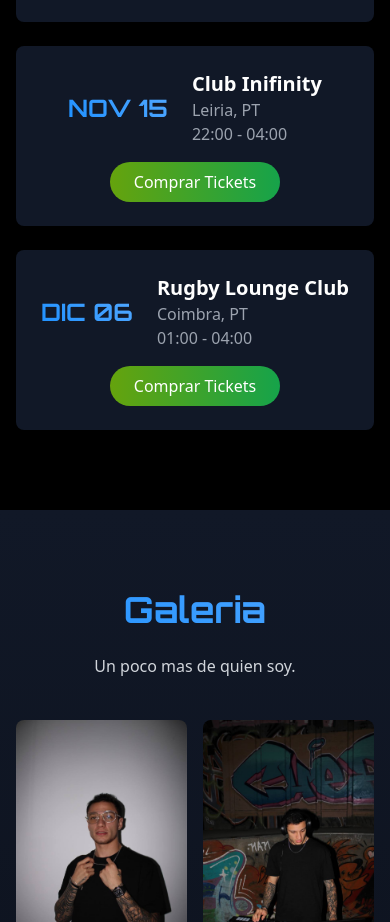
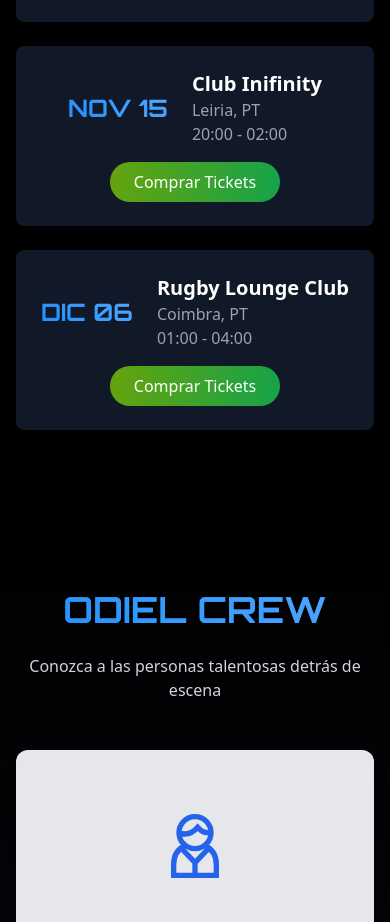
Before and after one commit to EdgarDNavarro/dj-odiel, a React (Vite) app: page / in a window 390 px wide. Shown: the part 4130-5052 px from the top of the page. Built offline with nearby package versions, Linux system fonts and the light colour scheme; a web font is replaced by a local one.

Commit message:
our team

```diff
--- a/src/App.tsx
+++ b/src/App.tsx
@@ -6,6 +6,7 @@ import Events from './components/Events';
 import Navbar from './components/Navbar';
 import { Gallery } from './components/Gallery';
 import SocialMedia from './components/SocialMedia';
+import OurTeam from './components/OurTeam';
 
 function App() {
   return (
@@ -16,6 +17,7 @@ function App() {
       <Music />
       <Events />
       {/* <Contact /> */}
+      <OurTeam/>
       <Gallery />
 
       <footer className="bg-black py-8 text-center">
--- a/src/components/Events.tsx
+++ b/src/components/Events.tsx
@@ -14,7 +14,7 @@ const Events = () => {
       date: "NOV 15",
       venue: "Club Inifinity",
       location: "Leiria, PT",
-      time: "22:00 - 04:00",
+      time: "20:00 - 02:00",
       map: "https://maps.app.goo.gl/9hA5JxnXdzjD9Lp16",
       finished: false
     },
--- a/src/components/Navbar.tsx
+++ b/src/components/Navbar.tsx
@@ -14,7 +14,7 @@ const Navbar = () => {
 
           <div className="hidden md:block">
             <div className="ml-10 flex items-baseline space-x-4">
-              {['Home', 'About', 'Music', 'Events', 'Contact', 'Gallery'].map((item) => (
+              {['Home', 'About', 'Music', 'Events', "Team", 'Gallery'].map((item) => (
                 <motion.a
                   key={item}
                   whileHover={{ scale: 1.1 }}
@@ -58,7 +58,7 @@ const Navbar = () => {
 
       <div className={`${isOpen ? 'block' : 'hidden'} md:hidden`}>
         <div className="px-2 pt-2 pb-3 space-y-1 sm:px-3">
-          {['Home', 'About', 'Music', 'Events', 'Contact', 'Gallery'].map((item) => (
+          {['Home', 'About', 'Music', 'Events', "Team", 'Gallery'].map((item) => (
             <a
               key={item}
               href={`#${item.toLowerCase()}`}
--- /dev/null
+++ b/src/components/OurTeam.tsx
@@ -0,0 +1,168 @@
+import { motion } from "framer-motion";
+import { FaInstagram, FaLinkedin, FaTwitter, FaGithub } from "react-icons/fa";
+import { SiGmail } from "react-icons/si";
+import { TiCameraOutline } from "react-icons/ti";
+import { GrUserManager } from "react-icons/gr";
+import { PiDevices } from "react-icons/pi";
+import { FaPhotoVideo } from "react-icons/fa";
+
+const OurTeam = () => {
+    const team = [
+        {
+            name: "Zyanya Ramirez",
+            role: "Manager",
+            icon: GrUserManager,
+            bio: "With 10+ years in the music industry, Sarah has managed top-tier artists worldwide.",
+            social: {
+                instagram: "https://www.instagram.com/zyanyaramirezm"
+            },
+        },
+        {
+            name: "Juan Manuel",
+            role: "Multimedia Editor",
+            icon: FaPhotoVideo,
+            bio: "Creador y editor de videos especializado en videos musicales y edición de presentaciones en vivo.",
+            social: {
+                instagram: "https://instagram.com/mikeedits",
+                linkedin: "https://linkedin.com/in/mikeedits",
+                twitter: "https://twitter.com/mikeedits",
+            },
+        },
+        {
+            name: "Mario Cordova",
+            role: "Photographer",
+            icon: TiCameraOutline,
+            bio: "Especialista en capturar los mejores momentos, resalta por su creatividad y atención al detalle.",
+            social: {
+                instagram: "https://instagram.com/alexrivera",
+                linkedin: "https://linkedin.com/in/alexrivera",
+                twitter: "https://twitter.com/alexrivera",
+            },
+        },
+        {
+            name: "Edgar Navarro",
+            role: "Developer",
+            icon: PiDevices,
+            bio: "Desarrollador full-stack apasionado por crear experiencias digitales inmersivas.",
+            social: {
+                instagram: "https://www.instagram.com/daniel_np2107",
+                linkedin: "https://www.linkedin.com/in/edgardnavarro/",
+                github: "https://github.com/EdgarDNavarro",
+                gmail: "edgardaniel2107np@gmail.com",
+            },
+        },
+    ];
+    return (
+        <section
+            id="team"
+            className="py-20 bg-gradient-to-b to-gray-900 from-black"
+        >
+            <div className="max-w-6xl mx-auto px-4">
+                <motion.div
+                    initial={{ opacity: 0, y: 20 }}
+                    whileInView={{ opacity: 1, y: 0 }}
+                    transition={{ duration: 0.8 }}
+                    viewport={{ once: true }}
+                    className="text-center mb-12"
+                >
+                    <h2 className="text-4xl font-bold mb-6 gradient-text font-orbitron">
+                        ODIEL CREW
+                    </h2>
+                    <p className="text-gray-300">Conozca a las personas talentosas detrás de escena</p>
+                </motion.div>
+
+                <div className="grid grid-cols-1 md:grid-cols-2 lg:grid-cols-4 gap-8 ">
+                    {team.map((member, index) => (
+                        <motion.div
+                            key={index}
+                            initial={{ opacity: 0, y: 20 }}
+                            whileInView={{ opacity: 1, y: 0 }}
+                            transition={{ duration: 0.5, delay: index * 0.1 }}
+                            viewport={{ once: true }}
+                            className="bg-gray-900 rounded-xl overflow-hidden shadow-xl"
+                        >
+
+                            <div className="flex justify-center items-center p-16 bg-gray-200">
+                                <member.icon className="w-full h-full max-h-16 max-w-16 hover:scale-125 hover:text-blue-500 transition-all text-blue-600" />
+                            </div>
+
+                            <div className="p-6">
+                                <h3 className="text-xl font-semibold text-white mb-1 ">
+                                    {member.name}
+                                </h3>
+                                <p className="text-sm text-gray-400 mb-3">
+                                    {member.role}
+                                </p>
+                                <p className="text-gray-300 text-sm mb-4">
+                                    {member.bio}
+                                </p>
+                                <div className="flex space-x-4">
+                                    {member.social.instagram && (
+                                        <motion.a
+                                            whileHover={{ scale: 1.1 }}
+                                            href={member.social.instagram}
+                                            target="_blank"
+                                            rel="noopener noreferrer"
+                                            className="text-gray-400 hover:text-pink-500 transition-colors"
+                                        >
+                                            <FaInstagram size={20} />
+                                        </motion.a>
+                                    )}
+
+                                    {member.social.linkedin && (
+                                        <motion.a
+                                            whileHover={{ scale: 1.1 }}
+                                            href={member.social.linkedin}
+                                            target="_blank"
+                                            rel="noopener noreferrer"
+                                            className="text-gray-400 hover:text-blue-500 transition-colors"
+                                        >
+                                            <FaLinkedin size={20} />
+                                        </motion.a>
+                                    )}
+
+                                    {member.social.twitter && (
+                                        <motion.a
+                                            whileHover={{ scale: 1.1 }}
+                                            href={member.social.twitter}
+                                            target="_blank"
+                                            rel="noopener noreferrer"
+                                            className="text-gray-400 hover:text-blue-400 transition-colors"
+                                        >
+                                            <FaTwitter size={20} />
+                                        </motion.a>
+                                    )}
+
+                                    {member.social.github && (
+                                        <motion.a
+                                            whileHover={{ scale: 1.1 }}
+                                            href={member.social.github}
+                                            target="_blank"
+                                            rel="noopener noreferrer"
+                                            className="text-gray-400 hover:text-indigo-600 transition-colors"
+                                        >
+                                            <FaGithub size={20} />
+                                        </motion.a>
+                                    )}
+
+                                    {member.social.gmail && (
+                                        <motion.a
+                                            whileHover={{ scale: 1.1 }}
+                                            href={'mailto:'+member.social.gmail}
+                                            rel="noopener noreferrer"
+                                            className="text-gray-400 hover:text-red-700 transition-colors"
+                                        >
+                                            <SiGmail  size={20} />
+                                        </motion.a>
+                                    )}
+                                </div>
+                            </div>
+                        </motion.div>
+                    ))}
+                </div>
+            </div>
+        </section>
+    );
+};
+
+export default OurTeam;
```
